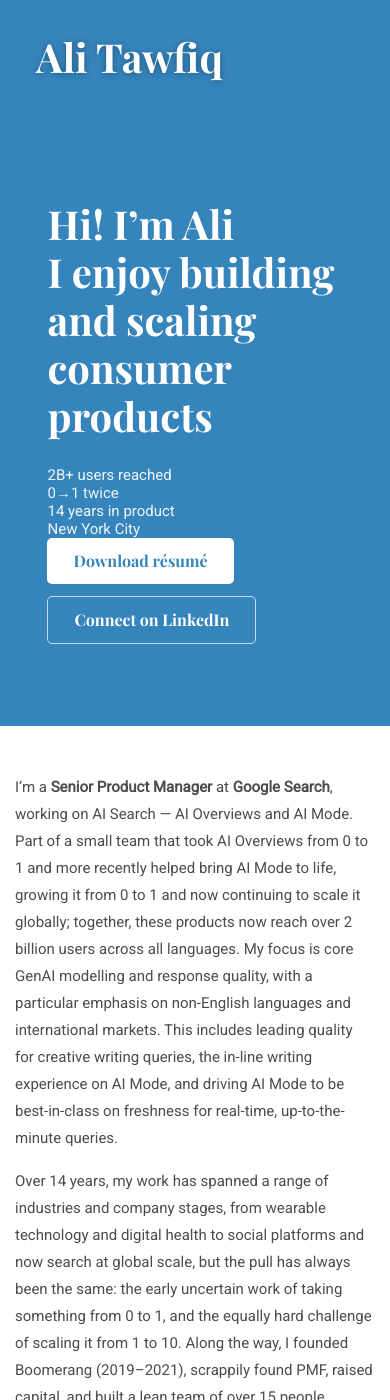
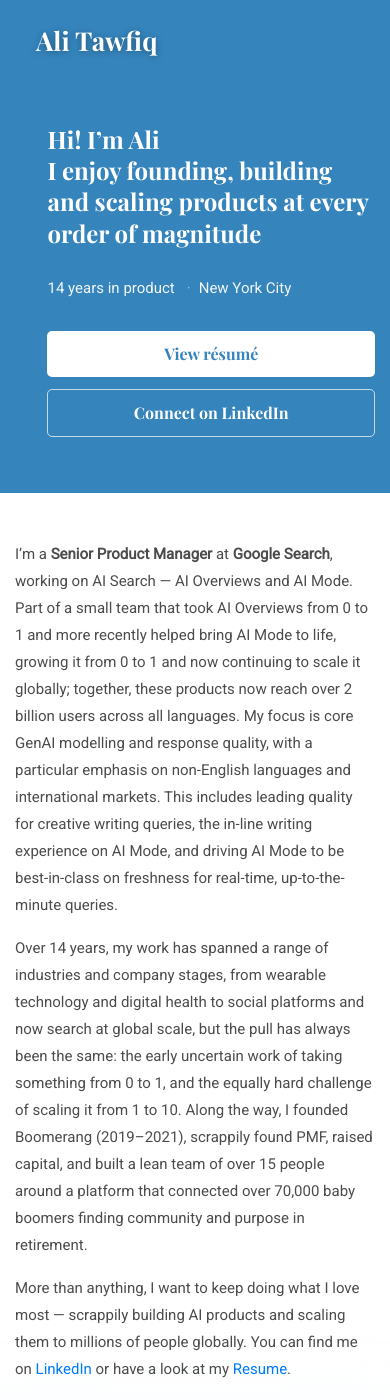
Before and after one commit to atawfiq/ALITAWFIQCOM, a Jekyll site: the page built from _pages/about.md, in a window 390 px wide and 1400 px high. Built offline with Jekyll 4.4.1, drawn with Linux system fonts in a browser that asks for light colours.

Commit message:
Update hero copy and make the page work properly on mobile
Content changes:
- hero now reads 'founding, building and scaling products at every
  order of magnitude', matching the resume and the new social card
- View resume instead of Download resume
- proof line trimmed to '14 years in product - New York City'
- drop the left-rail LinkedIn icon

Mobile fixes, all measured at 375px:
- the proof strip carried Bootstrap's mb-0, which overrode its own
  margin and left literally zero gap before the buttons; now 34px
- .page-title-alt hard-coded 200px of top padding at every breakpoint,
  so a quarter of a phone screen was empty blue. 150/124px now.
- h3 has no responsive step in _typography, so the hero headline stayed
  40px on a 375px screen. 34/27/24px now.
- the fixed header was 130px tall (40px brand). 110px on tablet,
  97px on phones, with clearance above the headline going 15px -> 27px.
- hero CTAs go full width so they are proper tap targets
- footer and photo links were 30-32px tall; padded to clear 44px
- thinner photo border and tighter work-card padding on small screens

Desktop is unchanged - every rule is inside a breakpoint mixin.

Co-Authored-By: Claude Opus 5 <noreply@anthropic.com>

```diff
--- a/_data/settings.yml
+++ b/_data/settings.yml
@@ -34,7 +34,6 @@ hero:
   hero-title: Hi! I’m Ali <br> I enjoy building and scaling<br> impactful products
 
 social:
-- {icon: 'ti-linkedin', link: 'https://www.linkedin.com/in/atawfiq/'}
 
 #-------------------------------
 # About (Section and Page)
@@ -126,8 +125,6 @@ selected-work:
 # Proof strip
 
 proof-points:
-- "2B+ users reached"
-- "0→1 twice"
 - "14 years in product"
 - "New York City"
 
--- a/_layouts/about.html
+++ b/_layouts/about.html
@@ -18,16 +18,16 @@ layout: default
         </ul>
       </div>
       <div class="col-11">
-        <h3 class="text-white font-tertiary">Hi! I’m Ali <br> I enjoy building and scaling<br> consumer products</h3>
+        <h3 class="text-white font-tertiary">Hi! I’m Ali <br> I enjoy founding, building and scaling products at every order of magnitude</h3>
 
-        <ul class="proof-strip list-inline mb-0">
+        <ul class="proof-strip list-inline">
           {% for point in site.data.settings['proof-points'] %}
           <li class="list-inline-item proof-item">{{ point }}</li>
           {% endfor %}
         </ul>
 
         <div class="hero-cta">
-          <a class="btn btn-hero-solid" href="{{ '/resume' | relative_url }}" target="_blank">Download r&eacute;sum&eacute;</a>
+          <a class="btn btn-hero-solid" href="{{ '/resume' | relative_url }}" target="_blank">View r&eacute;sum&eacute;</a>
           <a class="btn btn-hero-ghost" href="https://www.linkedin.com/in/atawfiq/" target="_blank">Connect on LinkedIn</a>
         </div>
         </div>
--- a/assets/scss/templates/_about.scss
+++ b/assets/scss/templates/_about.scss
@@ -1,9 +1,35 @@
 .page-title-alt{
   padding: 200px 0 70px;
+
+  @include desktop {
+    padding: 150px 0 55px;
+  }
+  @include tablet {
+    padding: 124px 0 44px;
+  }
+
+  // h3 has no responsive step in _typography, so the hero headline
+  // stays 40px on a 375px screen and eats six lines
+  h3 {
+    @include desktop {
+      font-size: 34px;
+    }
+    @include tablet {
+      font-size: 27px;
+      line-height: 1.3;
+    }
+    @include mobile-xs {
+      font-size: 24px;
+    }
+  }
 }
 
 .border-thick{
   border: 10px solid;
+
+  @include tablet {
+    border-width: 6px;
+  }
 }
 
 .drag-lg-top{
--- a/assets/scss/templates/_content-sections.scss
+++ b/assets/scss/templates/_content-sections.scss
@@ -110,8 +110,8 @@
 
 /* --- hero proof strip + CTAs --- */
 .proof-strip {
-  margin-top: 26px;
-  margin-bottom: 22px;
+  margin-top: 30px;
+  margin-bottom: 34px;
 }
 
 .proof-item {
@@ -167,11 +167,26 @@
     font-size: 18px;
   }
 
-  .proof-item {
-    display: block;
-
-    &:not(:last-child):after {
-      content: none;
-    }
+  .work-card {
+    padding: 18px 18px;
   }
 }
+
+/* full-width CTAs read as proper tap targets on a phone */
+@include mobile {
+  .hero-cta .btn {
+    display: block;
+    width: 100%;
+    margin: 0 0 12px 0;
+    text-align: center;
+  }
+}
+
+/* comfortable tap targets on touch screens - these links were 30-32px tall */
+@include tablet {
+  .footer-section p a,
+  .drag-lg-top a {
+    display: inline-block;
+    padding: 13px 0;
+  }
+}
--- a/assets/scss/templates/_navigation.scss
+++ b/assets/scss/templates/_navigation.scss
@@ -13,8 +13,17 @@
     }
   }
   @include desktop {
-    padding: 20px;
+    padding: 16px 20px;
     background: $primary-color;
+    .navbar-brand h3 {
+      font-size: 30px;
+    }
+  }
+  @include tablet {
+    padding: 12px 20px;
+    .navbar-brand h3 {
+      font-size: 26px;
+    }
   }
 }
 
```
